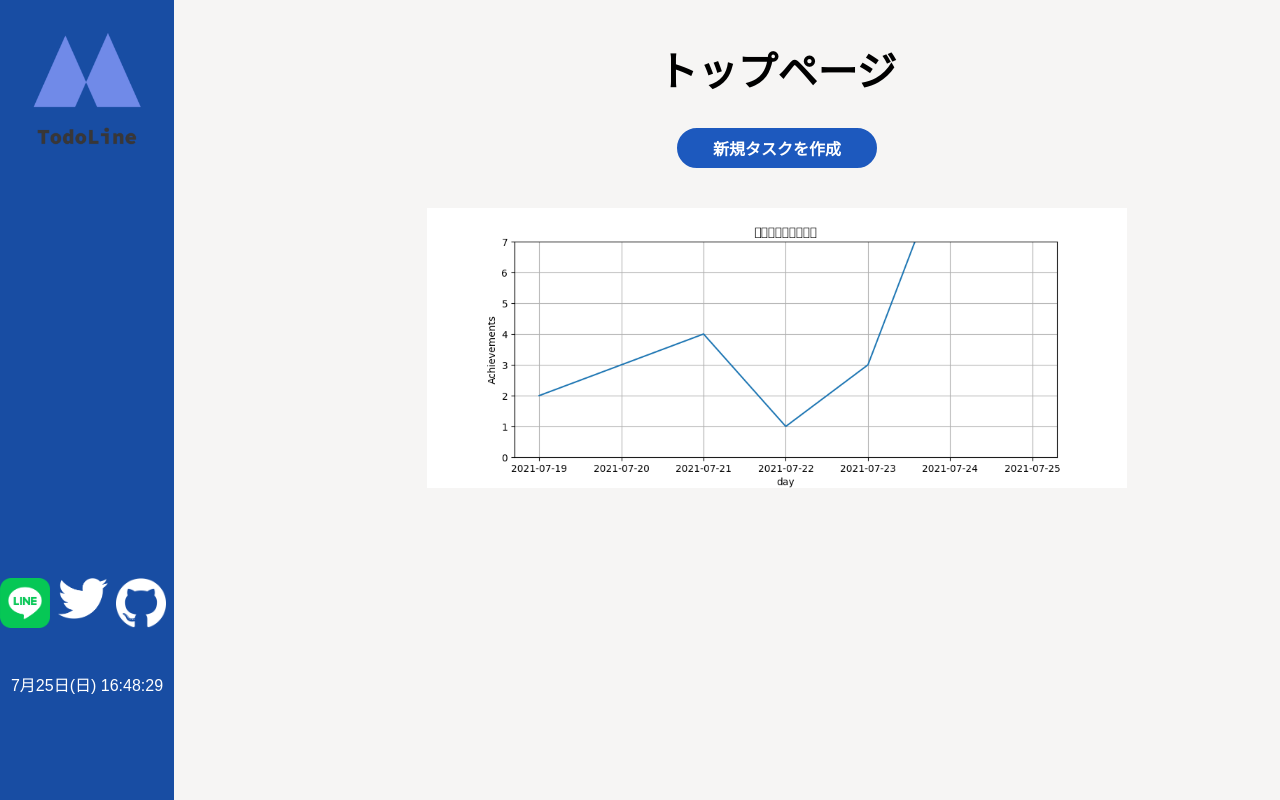
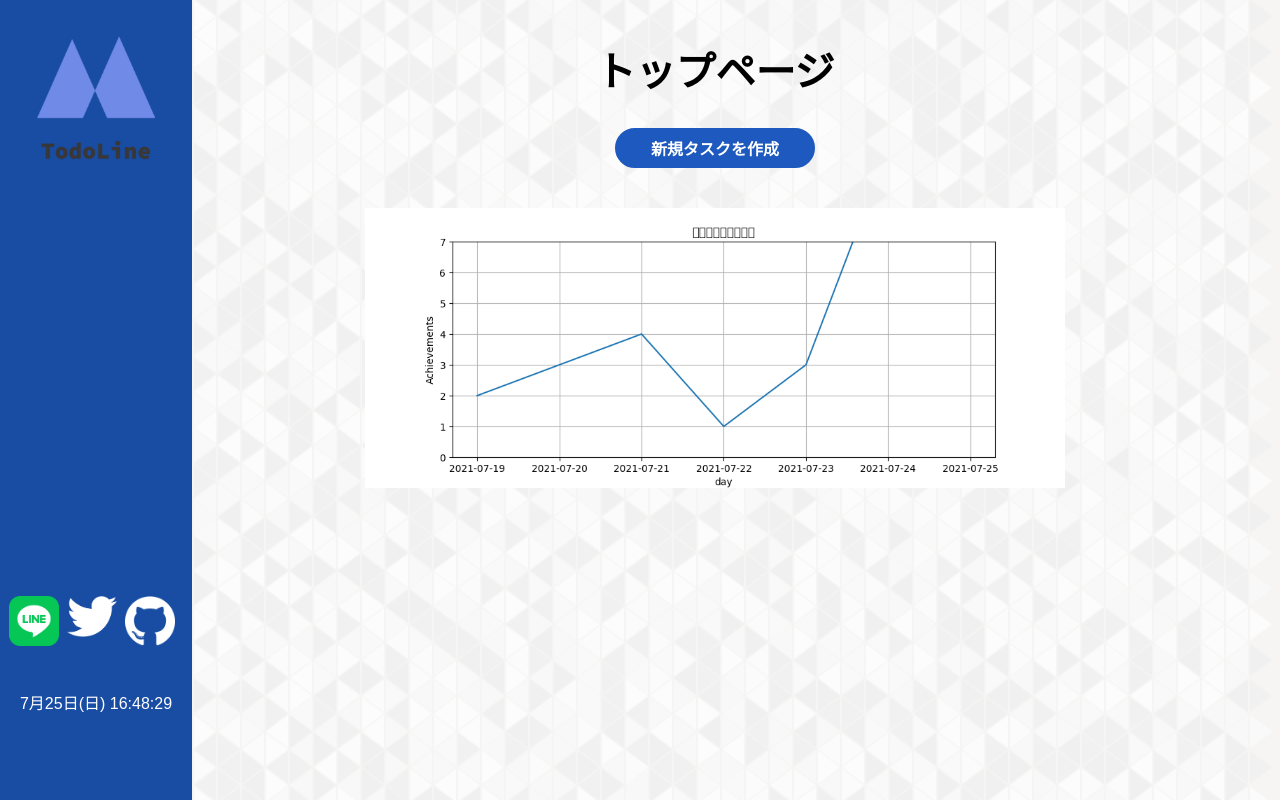
Before and after one commit to ShoKatsuki06/flask-todo-app, a Flask app: page / in a window 1280 px wide. Run offline with Flask 2, Linux system fonts and the light colour scheme; data that the repository does not hold is empty.

Commit message:
追加
背景頑張りました

```diff
--- a/static/css/style.css
+++ b/static/css/style.css
@@ -1,15 +1,30 @@
 /*全体*/
 body {
-   font-family:'Noto Sans JP',sans-serif;
-   background-color:#f6f5f4;
+  font-family:'Noto Sans JP',sans-serif;
+  background-color:#f6f5f4;
+}
+
+#canvas {
+  position:fixed;
+  top:0;
+  left:0;
+  width:100%;
+  height:100%;
+}
+
+#body {
+  position:relative;
+  top:0;
+  left:0;
 }
 
 /*スライダーメニュー*/
 .side {
-  background-color:#184da3;
   width:15%;
   height:100vh;
+  position: fixed;
   text-align:center;
+  background-color:#184da3;
 }
 .side img {
 	width: 100%;
@@ -33,7 +48,7 @@ body {
 .content {
   /* background: red; */
   width: 100%;
-  margin-left:100px;/*サイドバーとメインコンテンツの間に隙間*/
+  margin-left:150px;/*サイドバーとメインコンテンツの間に隙間*/
   text-align: center;
 }
 /*サイドバーとメインコンテンツを横並びにする*/
--- /dev/null
+++ b/static/js/style.js
@@ -0,0 +1,79 @@
+window.addEventListener('DOMContentLoaded', function(){
+var livePatern = {
+  canvas: null,
+  context: null,
+  cols: 0,
+  rows: 0,
+  colors: [252, 251, 249, 248, 241, 240],
+  triangleColors: [],
+  destColors: [],
+
+  init: function(){
+    this.canvas = document.getElementById("canvas");
+    this.context = this.canvas.getContext("2d");
+    this.cols = Math.floor(document.body.clientWidth / 24);
+    this.rows = Math.floor(document.body.clientHeight / 24) + 1;
+
+    this.canvas.width = document.body.clientWidth;
+    this.canvas.height = document.body.clientHeight;
+
+    this.drawBackground();
+    this.animate();
+  },
+
+  drawTriangle: function(x, y, color, inverted){
+    inverted = inverted == undefined ? false : inverted;
+
+    this.context.beginPath();
+    this.context.moveTo(x, y);
+    this.context.lineTo(inverted ? x - 22 : x + 22, y + 11);
+    this.context.lineTo(x, y + 22);
+    this.context.fillStyle = "rgb("+color+","+color+","+color+")";
+    this.context.fill();
+    this.context.closePath();
+  },
+
+  getColor: function(){
+    return this.colors[(Math.floor(Math.random() * 6))];
+  },
+
+  drawBackground: function(){
+    var eq = null;
+    var x = this.cols;
+    var destY = 0;
+    var color, y;
+
+    while(x--){
+      eq = x % 2;
+      y = this.rows;
+
+      while(y--){
+        destY = Math.round((y-0.5) * 24);
+
+        this.drawTriangle(x * 24 + 2, eq == 1 ? destY : y * 24, this.getColor());
+        this.drawTriangle(x * 24, eq == 1 ? destY  : y * 24, this.getColor(), true);
+      }
+    }
+  },
+
+  animate: function(){
+    var me = this;
+
+    var x = Math.floor(Math.random() * this.cols);
+    var y = Math.floor(Math.random() * this.rows);
+    var eq = x % 2;
+
+    if (eq == 1) {
+      me.drawTriangle(x * 24, Math.round((y-0.5) * 24) , this.getColor(), true);
+    } else {
+      me.drawTriangle(x * 24 + 2, y * 24, this.getColor());
+    }
+
+    setTimeout(function(){
+      me.animate.call(me);
+    }, 10);
+  },
+};
+
+!function(){livePatern.init();}()
+});
--- a/templates/base.html
+++ b/templates/base.html
@@ -7,10 +7,13 @@
 <link rel="stylesheet"  href="{{ url_for('static',filename='css/reset.css') }}">
 <link rel="stylesheet"  href="{{ url_for('static',filename='css/style.css') }}">
 <script type="text/javascript" src="{{ url_for('static',filename='js/jquery-3.6.0.min.js') }}"></script>
+<script type="text/javascript" src="{{ url_for('static',filename='js/style.js') }}"></script>
 <script type="text/javascript" src="{{ url_for('static',filename='js/javascript.js') }}"></script>
 {% block head %}{% endblock %}
 </head>
 <body>
+<canvas id="canvas"></canvas>
+<section id="body">
   <article>
     <div class="side">
       <p><a href="index.html"><img src="{{ url_for('static',filename='img/logo-2-kiri.png') }}"></a></p>
@@ -27,5 +30,6 @@
       {% block body %}{% endblock %}
     </div>
   </article>
+</section>
 </body>
 </html>
--- a/templates/index.html
+++ b/templates/index.html
@@ -26,4 +26,5 @@
 </table>
 {% endfor %}
 </div>
+
 {% endblock %}
```
Lines whose indentation alone changed are shown as unchanged.
